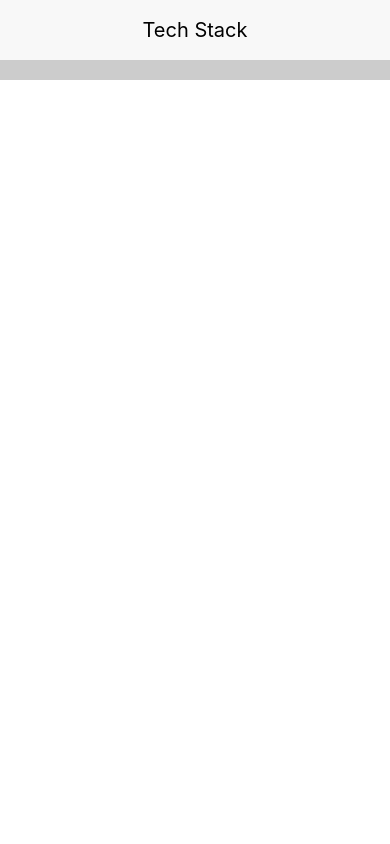
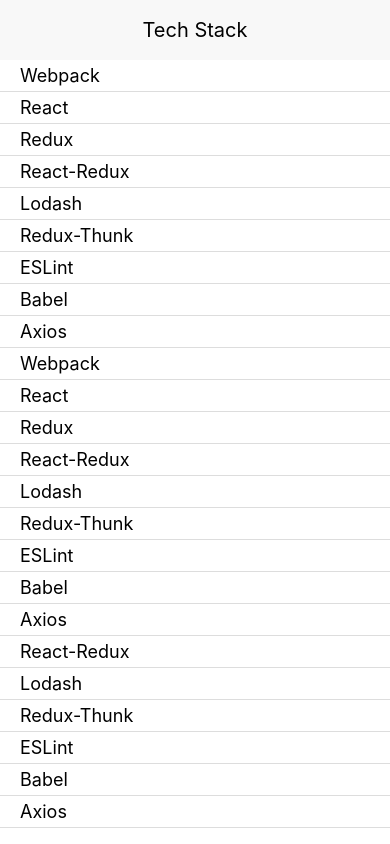
Before and after one commit to RogerTerrill-React-Native/Tech_Stack, a React Native app: screen / in a window 390 px wide. Built offline with nearby package versions, Linux system fonts and the light colour scheme.

Commit message:
Styling the List

```diff
--- a/src/App.js
+++ b/src/App.js
@@ -10,7 +10,7 @@
   return (
     // Provider can only have one child component so you have to nest it
     <Provider store={createStore(reducers)}>
-      <View>
+      <View style={{ flex: 1 }}>
         <Header headerText="Tech Stack" />
         <LibraryList />
       </View>
--- a/src/components/LibraryList.js
+++ b/src/components/LibraryList.js
@@ -9,11 +9,12 @@
   }
 
   render() {
+    console.log(this.props);
     return (
       <FlatList
         data={this.props.libraries}
-        renderItem={this.renderitem}
-        keyExtractor={library => library.id}
+        renderItem={this.renderItem}
+        keyExtractor={library => library.id.toString()}
       />
     );
   }
--- a/src/components/ListItem.js
+++ b/src/components/ListItem.js
@@ -1,13 +1,22 @@
-import React, { Component } from 'react'
+import React, { Component } from 'react';
+import { Text } from 'react-native';
+import { CardSection } from './common';
 
 class ListItem extends Component {
   render() {
+    const { titleStyle } = styles;
     return (
-      <div>
-
-      </div>
-    )
+      <CardSection>
+        <Text style={titleStyle}>{this.props.library.item.title}</Text>
+      </CardSection>
+    );
   }
 }
 
+const styles = {
+  titleStyle: {
+    fontSize: 18,
+    paddingLeft: 15
+  }
+};
 export default ListItem;
--- a/src/reducers/LibraryList.json
+++ b/src/reducers/LibraryList.json
@@ -43,5 +43,80 @@
     "id": 8,
     "title": "Axios",
     "description": "Promise based HTTP client for the browser and node.js. With Axios, you can make XMLHttpRequests from the browser or Node with the full Promise Api."
+  },
+  {
+    "id": 9,
+    "title": "Webpack",
+    "description": "Webpack is a module bundler. It packs CommonJs/AMD modules i. e. for the browser. Allows to split your codebase into multiple bundles, which can be loaded on demand."
+  },
+  {
+    "id": 10,
+    "title": "React",
+    "description": "React makes it painless to create interactive UIs. Design simple views for each state in your application, and React will efficiently update and render just the right components when your data changes."
+  },
+  {
+    "id": 11,
+    "title": "Redux",
+    "description": "Redux is a predictable state container for JavaScript apps. It helps you write applications that behave consistently, run in different environments (client, server, and native), and are easy to test."
+  },
+  {
+    "id": 12,
+    "title": "React-Redux",
+    "description": "React-Redux is the official set of bindings between the React and Redux libraries. With this library you can keep your views and data in sync."
+  },
+  {
+    "id": 13,
+    "title": "Lodash",
+    "description": "A modern JavaScript utility library delivering modularity, performance, & extras. Lodash is released under the MIT license & supports modern environments."
+  },
+  {
+    "id": 14,
+    "title": "Redux-Thunk",
+    "description": "Redux Thunk middleware allows you to write action creators that return a function instead of an action. The thunk can be used to delay the dispatch of an action, or to dispatch only if a certain condition is met."
+  },
+  {
+    "id": 15,
+    "title": "ESLint",
+    "description": "ESLint is an open source JavaScript linting utility originally created by Nicholas C. Zakas in June 2013. Code linting is a type of static analysis that is frequently used to find problematic patterns or code that doesn't adhere to certain style guidelines."
+  },
+  {
+    "id": 16,
+    "title": "Babel",
+    "description": "Babel has support for the latest version of JavaScript through syntax transformers. These plugins allow you to use new syntax, right now without waiting for browser support."
+  },
+  {
+    "id": 17,
+    "title": "Axios",
+    "description": "Promise based HTTP client for the browser and node.js. With Axios, you can make XMLHttpRequests from the browser or Node with the full Promise Api."
+  },
+  {
+    "id": 18,
+    "title": "React-Redux",
+    "description": "React-Redux is the official set of bindings between the React and Redux libraries. With this library you can keep your views and data in sync."
+  },
+  {
+    "id": 19,
+    "title": "Lodash",
+    "description": "A modern JavaScript utility library delivering modularity, performance, & extras. Lodash is released under the MIT license & supports modern environments."
+  },
+  {
+    "id": 20,
+    "title": "Redux-Thunk",
+    "description": "Redux Thunk middleware allows you to write action creators that return a function instead of an action. The thunk can be used to delay the dispatch of an action, or to dispatch only if a certain condition is met."
+  },
+  {
+    "id": 21,
+    "title": "ESLint",
+    "description": "ESLint is an open source JavaScript linting utility originally created by Nicholas C. Zakas in June 2013. Code linting is a type of static analysis that is frequently used to find problematic patterns or code that doesn't adhere to certain style guidelines."
+  },
+  {
+    "id": 22,
+    "title": "Babel",
+    "description": "Babel has support for the latest version of JavaScript through syntax transformers. These plugins allow you to use new syntax, right now without waiting for browser support."
+  },
+  {
+    "id": 23,
+    "title": "Axios",
+    "description": "Promise based HTTP client for the browser and node.js. With Axios, you can make XMLHttpRequests from the browser or Node with the full Promise Api."
   }
 ]
```
